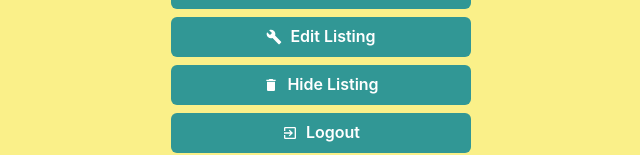
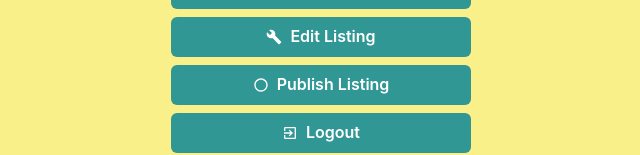
Before and after one commit to NicolaGenesin/oneitem, a Next.js app: page /home in a window 1280 px wide. Shown: the part 344-499 px from the top of the page, without its empty margins (319-959 px from the left). Built offline with nearby package versions, Linux system fonts and the light colour scheme; no server answers; the database is empty; sample sign-in values are in the browser's storage.

Commit message:
Change Listing status from the home page

```diff
--- a/pages/404.jsx
+++ b/pages/404.jsx
@@ -5,10 +5,10 @@ export default function FourOhFour() {
   return (
     <>
       <h1>404 - Page Not Found</h1>
+      The page you were looking for might have been unpublished.
+      <br />
       <Link href="/">
-        <a>
-          Go back home
-        </a>
+        Go back home
       </Link>
     </>
   );
--- a/pages/home/index.jsx
+++ b/pages/home/index.jsx
@@ -6,7 +6,7 @@ import {
   Heading, StatLabel, Center, IconButton, Input,
 } from '@chakra-ui/react';
 import {
-  MdBuild, MdDelete, MdPayment, MdExitToApp, MdLink,
+  MdBuild, MdDelete, MdPayment, MdExitToApp, MdLink, MdPanoramaFishEye,
 } from 'react-icons/md';
 import {
   FaFacebook, FaInstagram, FaTwitter,
@@ -20,6 +20,25 @@ const shareToFacebookHandler = (url) => {
 const shareToTwitterHandler = (url) => {
   const text = escape(`Hi! Come check out our unique item at ${url}`);
   window.open(`https://twitter.com/intent/tweet?text=${text}`);
+};
+
+const logout = (event) => {
+  event.preventDefault();
+  fire.auth().signOut();
+};
+
+const changeListingStatus = (event, state, setState) => {
+  event.preventDefault();
+
+  const productReference = fire.firestore()
+    .collection('products')
+    .doc(state.productId);
+
+  productReference.update({
+    visible: !state.visible,
+  });
+
+  setState({ ...state, visible: !state.visible });
 };
 
 const copyToClipboard = (url) => {
@@ -78,11 +97,6 @@ const LoggedInHome = (props) => {
     }
   });
 
-  const logout = (event) => {
-    event.preventDefault();
-    fire.auth().signOut();
-  };
-
   if (!fire.auth().currentUser) {
     return (
       <Box bg="yellow.200">Loading</Box>
@@ -116,7 +130,8 @@ const LoggedInHome = (props) => {
         </HStack>
         <Button w="300px" leftIcon={<MdPayment />} colorScheme="teal" onClick={logout}>Accept Payments</Button>
         <Button w="300px" leftIcon={<MdBuild />} colorScheme="teal" onClick={logout}>Edit Listing</Button>
-        <Button w="300px" leftIcon={<MdDelete />} colorScheme="teal" onClick={logout}>Hide Listing</Button>
+        {state.visible && <Button w="300px" leftIcon={<MdDelete />} colorScheme="teal" onClick={(event) => { changeListingStatus(event, state, setState); }}>Hide Listing</Button>}
+        {!state.visible && <Button w="300px" leftIcon={<MdPanoramaFishEye />} colorScheme="teal" onClick={(event) => { changeListingStatus(event, state, setState); }}>Publish Listing</Button>}
         <Button w="300px" mb="24px" leftIcon={<MdExitToApp />} colorScheme="teal" onClick={logout}>Logout</Button>
         <Heading as="h2" size="xl">Share</Heading>
         <Box>
--- a/pages/product-page/index.jsx
+++ b/pages/product-page/index.jsx
@@ -1,9 +1,7 @@
 import React from 'react';
-import Link from 'next/link';
 import {
-  Input, Text, Textarea, VStack, InputGroup, NumberInput, Select, Box, Image, Button, Heading, Divider,
-  NumberInputField, NumberInputStepper, NumberIncrementStepper, NumberDecrementStepper, HStack, Center,
-  Badge,
+  Text, VStack, Box, Image, Button, Heading,
+  Divider, HStack, Center, Badge,
 } from '@chakra-ui/react';
 import { useAppContext, updateContext } from '../../context/state';
 
```
Also changed, not shown: pages/[productId].jsx (+7 -3 lines).
